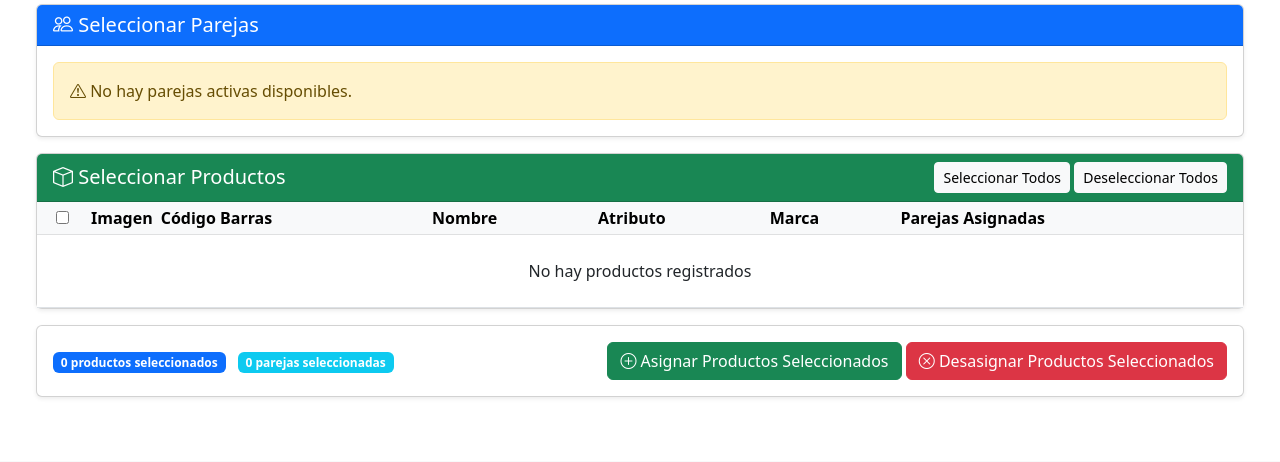
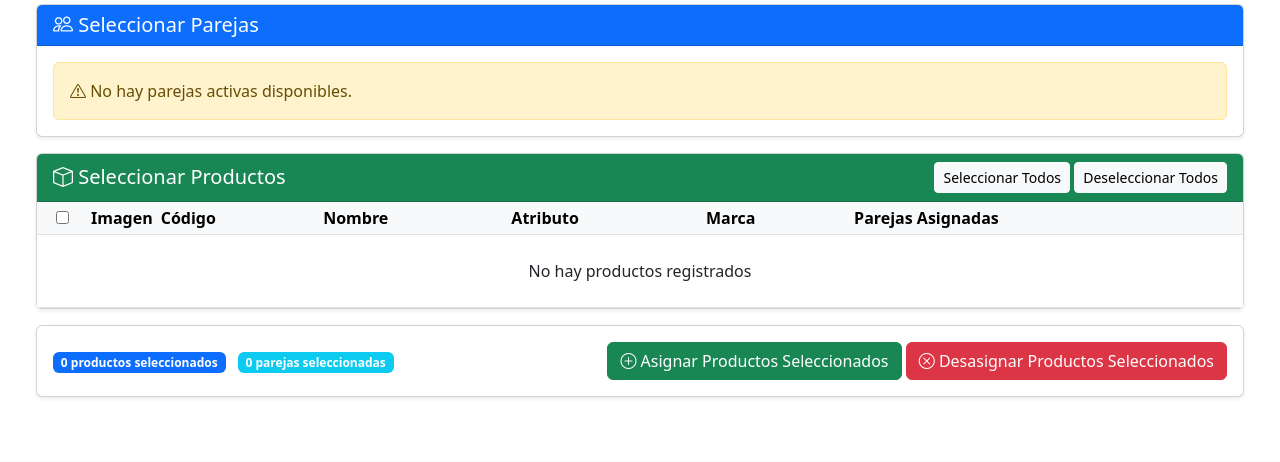
Before and after one commit to cgallego17/megaInventario, a Django app: page /productos/asignar-multiples-parejas/ in a window 1280 px wide. Shown: the part 207-669 px from the top of the page. Run offline with Django 4.2, Linux system fonts and the light colour scheme; the visitor is signed in with stand-in values (Sample User, id 1); data comes from the database, SQL or seed files in the repository; data that the repository does not hold is empty.

Commit message:
Update product display in asignar_multiples_parejas.html to improve clarity
- Changed the column header from "Código Barras" to "Código" for better terminology.
- Updated the product code display to use the "codigo" field with a default value of "-" if not available, enhancing data presentation.

```diff
--- a/templates/productos/asignar_multiples_parejas.html
+++ b/templates/productos/asignar_multiples_parejas.html
@@ -101,7 +101,7 @@
                                     <input type="checkbox" id="select-all" onchange="toggleTodos(this)">
                                 </th>
                                 <th style="width: 60px;">Imagen</th>
-                                <th>Código Barras</th>
+                                <th>Código</th>
                                 <th>Nombre</th>
                                 <th>Atributo</th>
                                 <th>Marca</th>
@@ -123,7 +123,7 @@
                                         </div>
                                     {% endif %}
                                 </td>
-                                <td class="small">{{ producto.codigo_barras }}</td>
+                                <td class="small">{{ producto.codigo|default:"-" }}</td>
                                 <td>
                                     <div class="text-truncate" style="max-width: 200px;" title="{{ producto.nombre }}">
                                         {{ producto.nombre }}
```
